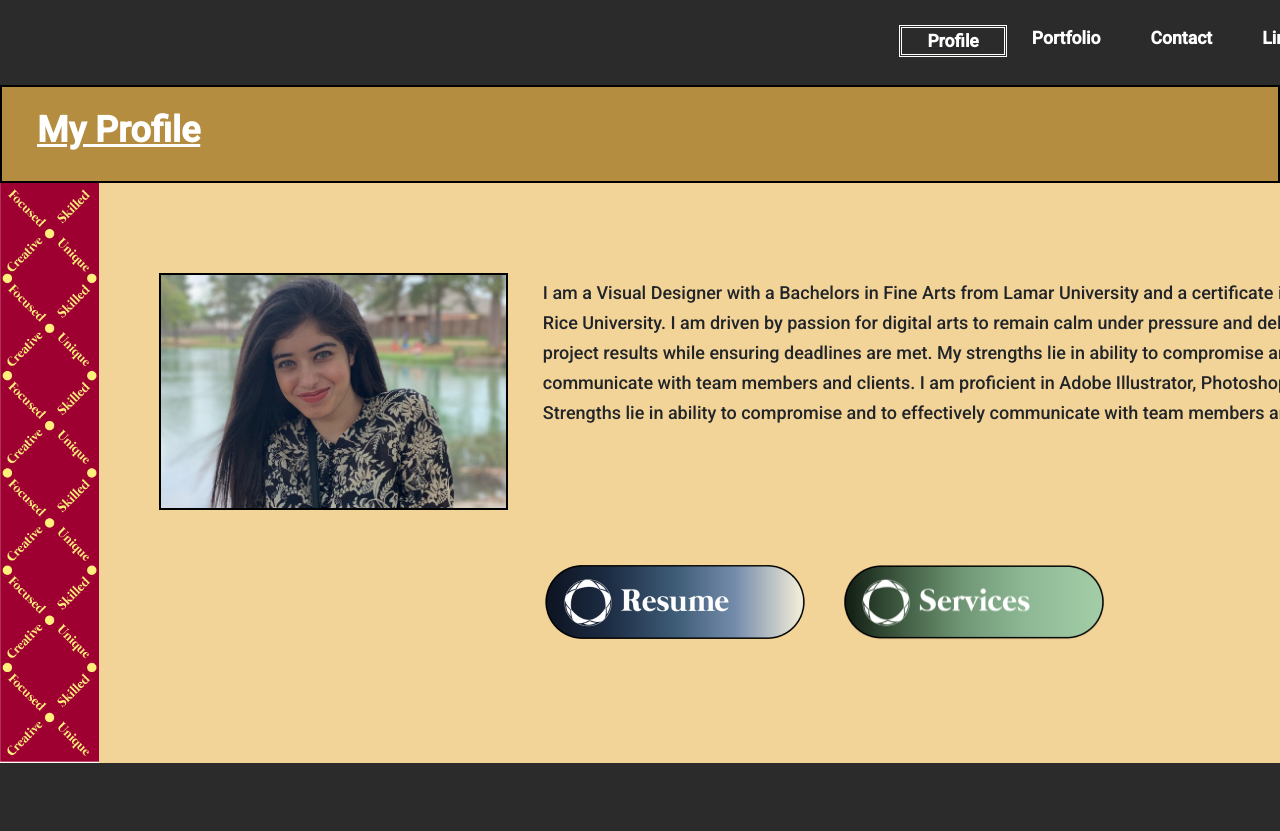
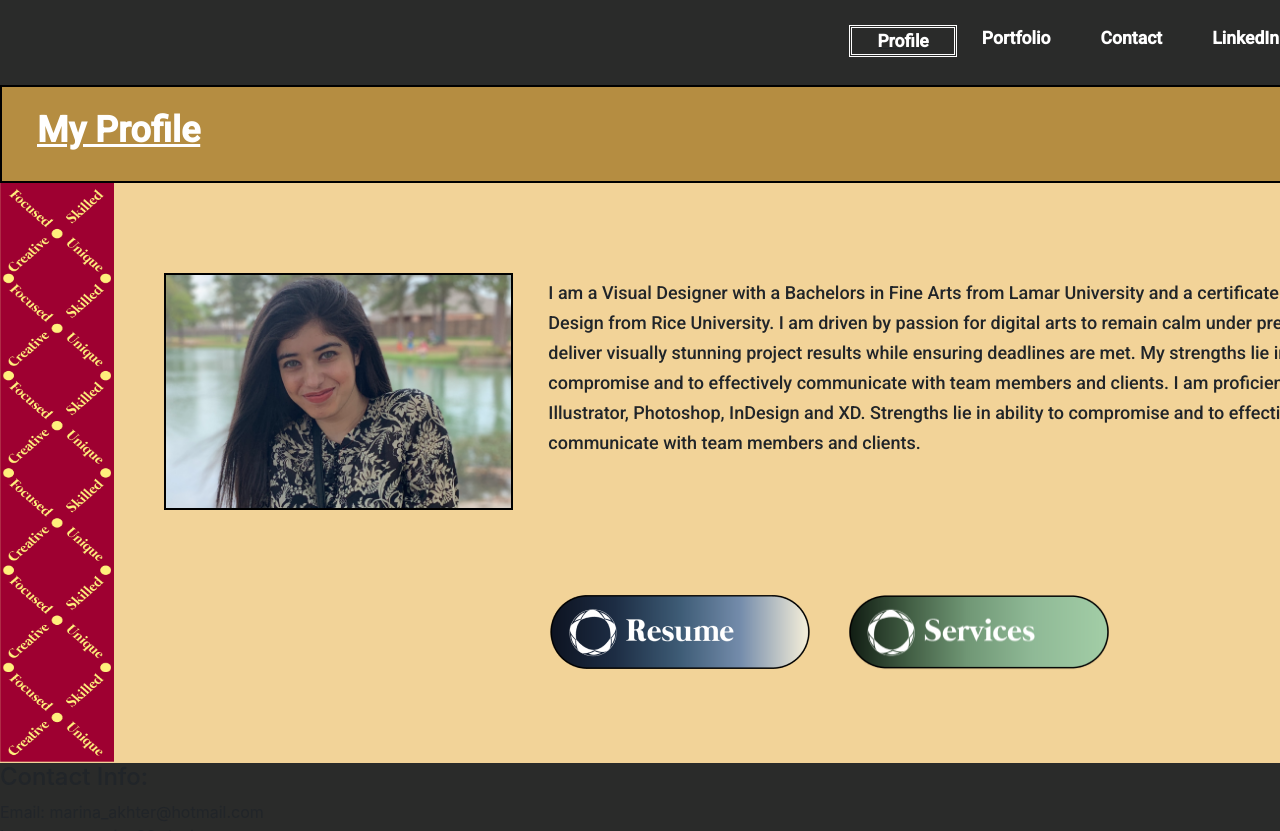
Before and after one commit to Marina135/Portfolio, a plain HTML site: page profile.html in a window 1280 px wide. Shown: the part 121-952 px from the top of the page. Drawn offline with nearby package versions, Linux system fonts and the light colour scheme; a script that the page names is missing.

Commit message:
Update 5

```diff
--- a/css/style.css
+++ b/css/style.css
@@ -17,7 +17,7 @@
     background-color: #2A2B2A;
     position: sticky;
     top: 0;
-    width: 1500px;
+    width: 1450px;
 }
 
 .navbar ul {
@@ -68,7 +68,7 @@
     background-color: #856528;
     position: static;
     top: 0;
-    width: 1500px;
+    width: 1450px;
 }
 
 .logo {
@@ -88,13 +88,14 @@
     font-weight: bold;
 }
 
-.sectionheading {
+.content {
     display: flex;
-    justify-content: flex-start;
+    align-items: center;
     background-color: #B58D41;
     border: black solid 2px;
     height: 98px;
     left: 0;
+    width: 1450px;
 }
 
 .heading2 {
@@ -118,6 +119,10 @@
 
 .decor {
     left: fixed;
+    width: 1450px;
+    background-color: #F2D398;
+    display: flex;
+    flex-direction: row;
 }
 
 .subcontent {
@@ -128,7 +133,6 @@
 .profile {
     display: flex;
     flex-direction: row;
-    background-color: #F2D398;
     top: 0;
 }
 
@@ -150,7 +154,7 @@
     display: flex;
     width: 351px;
     height: 237px;
-    margin-left: 60px;
+    margin-left: 50px;
     margin-top: 90px;
     border: black solid 2px;
 }
@@ -160,7 +164,7 @@
     word-break: normal;
     margin-left: 35px;
     margin-top: 95px;
-    margin-right: 20px;
+    margin-right: 70px;
     font-family: Roboto;
     font-size: 18px;
     line-height: 30px;
@@ -200,6 +204,7 @@
 
 .img {
     height: 580px;
+    width: 420px;
     overflow: hidden;
 }
 
@@ -228,6 +233,7 @@
 .footer {
     background-color: #2A2B2A;
     top: 0;
+    width: 1450px;
 }
 
 .Contactinfo {
--- a/profile.html
+++ b/profile.html
@@ -28,13 +28,12 @@
         </nav>
 
         <section class="content">
-            <div class="sectionheading">
-                <h2 class="heading2">My Profile</h2>
-            </div>
+            <h2 class="heading2">My Profile</h2>
         </section>
 
         <section class="info">
-            <div class="decor"><img src="Components/Backgrounddecor-02.png" class="img"></div>
+            <div class="decor">
+                <img src="Components/Backgrounddecor-02.png" class="img">
                 <div class="profile">
                     <img src="Components/Profilepic2.png" class="profilepic">
                     <div class="info2">
@@ -48,7 +47,19 @@
             </div>
         </section>
     </body>
-    <footer class="footer">
+
+    <footer>
+        <section class="footer">
+            <div class="contactinfo">
+                <h4>Contact Info:</h4>
+                    <ul>
+                        <li>Email: marina_akhter@hotmail.com</li>
+                        <li>Instagram: marina96_designs</li>
+                    </ul>
+            </div>
+        </section>
+    </footer>
+    <!--<footer class="footer">
         <div class="d-flex flex-row bd-highlight mb-3 d-flex justify-content-between">
             <div class="p-2 bd-highlight Contactinfo">
                 <h4>Contact Info:</h4>
@@ -69,5 +80,5 @@
                     </ul>
             </div>
         </div>
-    </footer>
+    </footer>-->
 </html>
```
Also changed, not shown: graphic.html (+2 -1 lines), portfolio.html (+2 -1 lines), uxui.html (+2 -1 lines).
